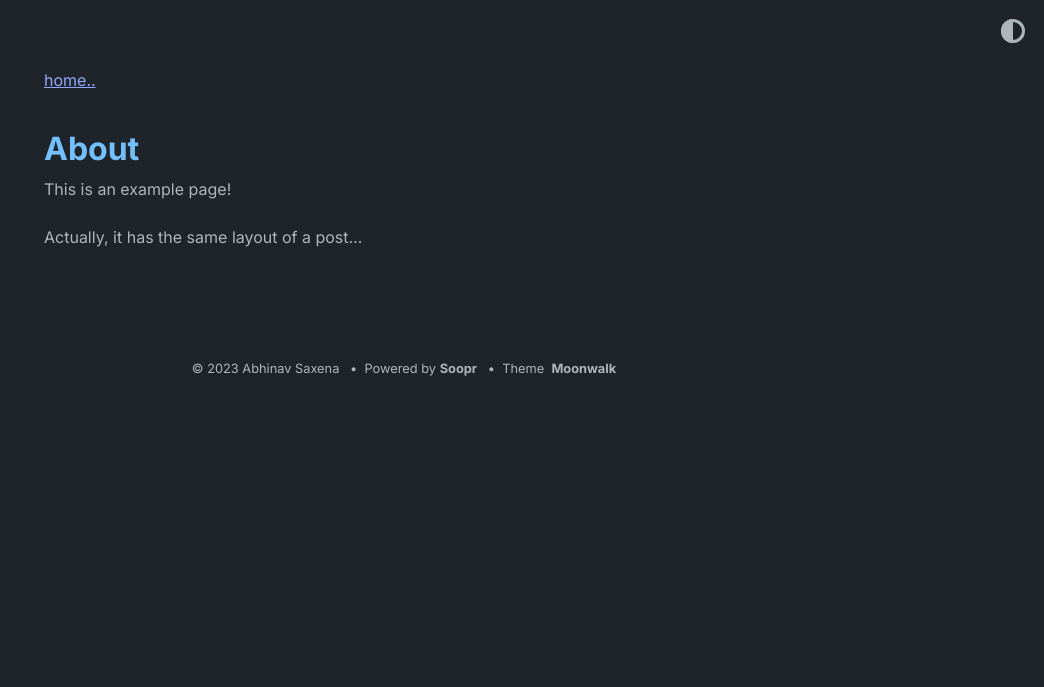
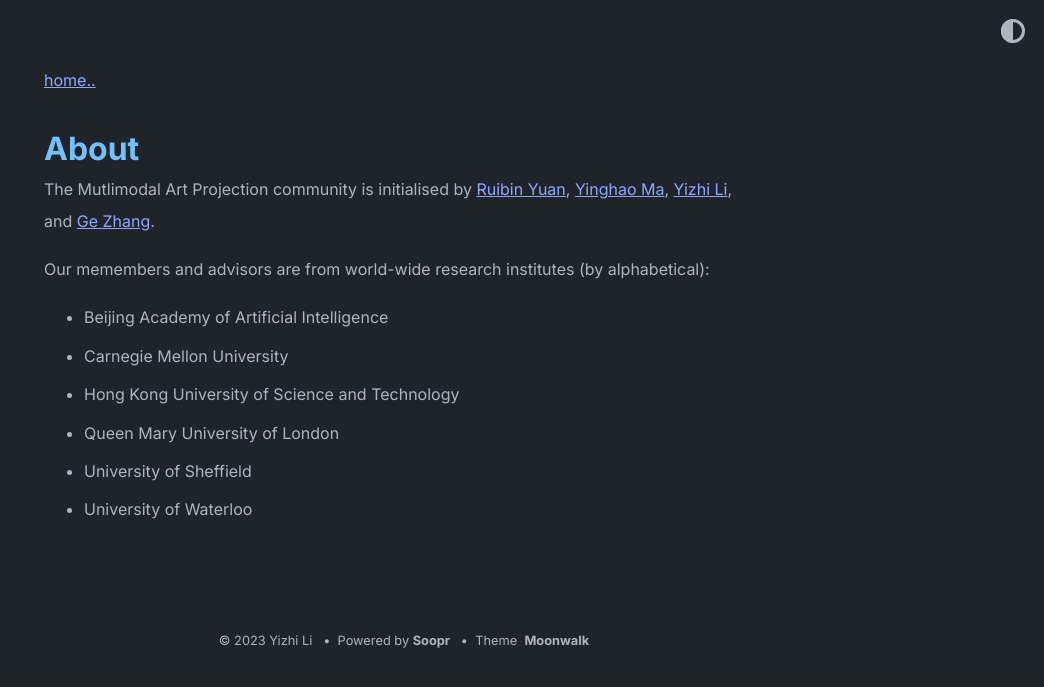
Before and after one commit to abhinavs/moonwalk, a Jekyll site: the page built from about.md, in a window 1280 px wide. Shown: the top 687 px of the page, without its empty margins (236-1280 px from the left). Built offline with Jekyll 4.4.1, drawn with Linux system fonts in a browser that asks for light colours.

Commit message:
initial commit

```diff
--- a/_config.yml
+++ b/_config.yml
@@ -1,16 +1,18 @@
-title: Moonwalk
-author: Abhinav Saxena
+title: Multimodal Art Projection
+author: Yizhi Li
 url: https://www.abhinavsaxena.com/moonwalk # root address of the site
 description: > # description of the site (multiple lines allowed)
-  Moonwalk is a fast and elegant Jekyll theme with a clean dark mode. It comes with horizontal list (for navbar and footer), card list (for portfolio), and a generic vertical list. It is very easy to modify in case you want to build over it - please see _layouts/home.html to do that.
+  Multimodal Art Projection (MAP) is an opensource research community.
+  The coummnity members are working towards Music AGI (Artificial General Intelligence)~ We pre-train large music models (LMMs)~🔥
+  See our released models at our [huggingface organization page](https://huggingface.co/m-a-p).
 
 permalink: /:slug
 
 favicon: "./logo.png" # relative path to site's favicon
 
-twitter:
-    username: abhinav # update or delete this
-    card: summary_large_image
+# twitter:
+#     username: yizhilll # update or delete this
+#     card: summary_large_image
 
 #theme: moonwalk # if you are using GitHub Pages, change it to remote_theme: abhinavs/moonwalk
 remote_theme: abhinavs/moonwalk
--- a/about.md
+++ b/about.md
@@ -3,6 +3,12 @@ layout: post
 title: About
 ---
 
-This is an example page!
+The Mutlimodal Art Projection community is initialised by [Ruibin Yuan](https://twitter.com/abc43992899), [Yinghao Ma](https://twitter.com/nicolaus625), [Yizhi Li](https://twitter.com/yizhilll), and [Ge Zhang](https://twitter.com/GeZhang86038849).
 
-Actually, it has the same layout of a post...
+Our memembers and advisors are from world-wide research institutes (by alphabetical):
+- Beijing Academy of Artificial Intelligence
+- Carnegie Mellon University
+- Hong Kong University of Science and Technology
+- Queen Mary University of London
+- University of Sheffield
+- University of Waterloo
```
Also changed, not shown: _data/home.yml (+81 -69 lines).
